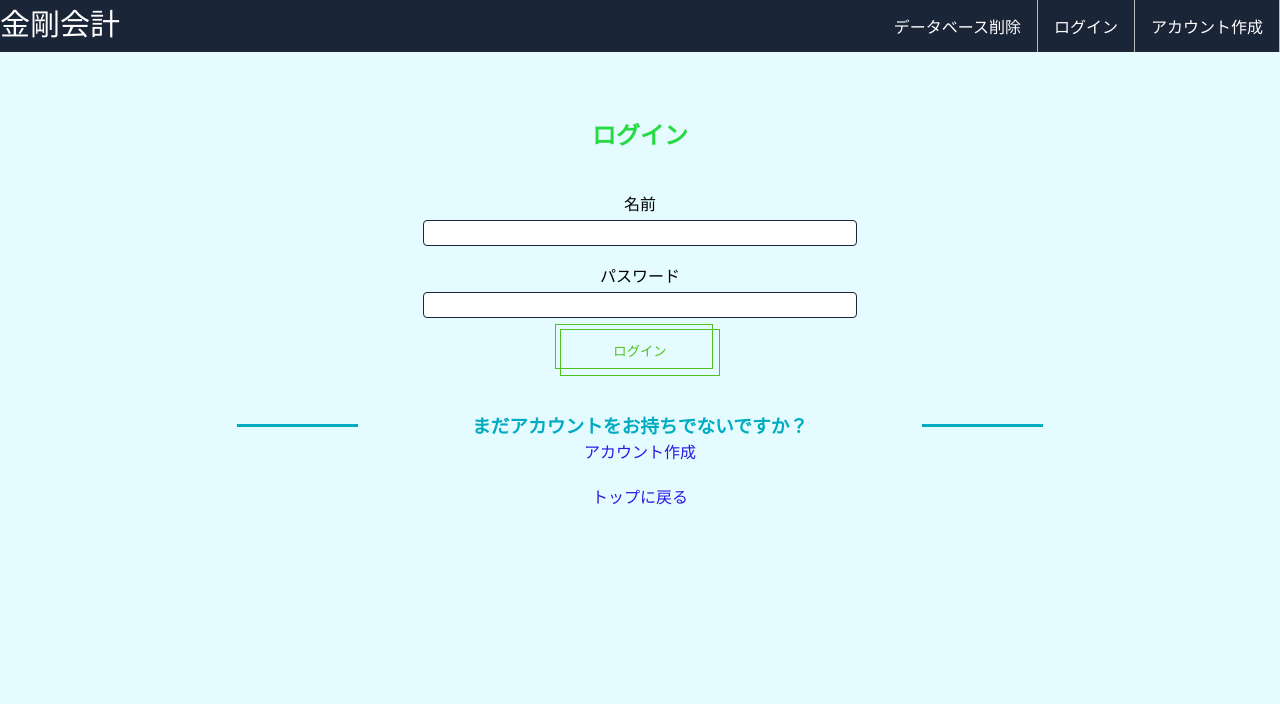
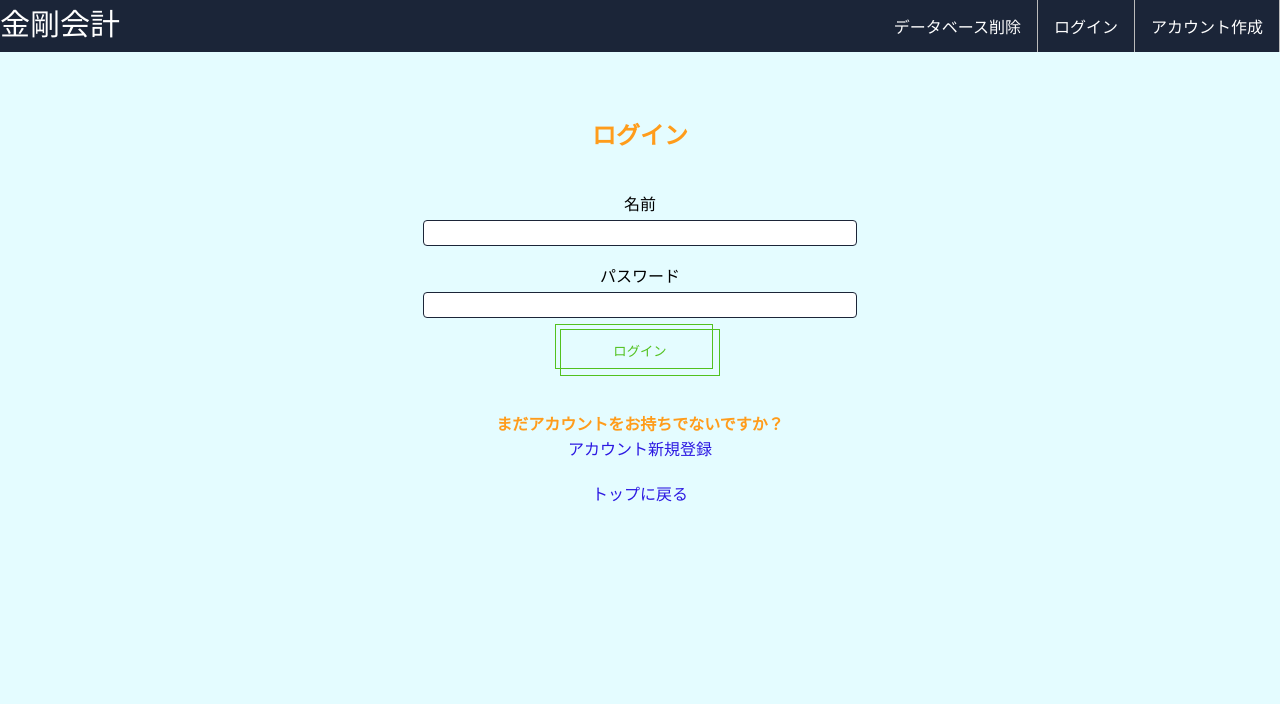
Before and after one commit to gangigammo/Diamond, a Django app: page /signin/ in a window 1280 px wide. Shown: the top 704 px of the page. Run offline with Django 3.2, Linux system fonts and the light colour scheme.

Commit message:
微調整

```diff
--- a/Diamond/financial/static/financial/signin.css
+++ b/Diamond/financial/static/financial/signin.css
@@ -1,3 +1,5 @@
+
+
 .signin {
     position: relative;
     width: 100%;
@@ -19,32 +21,13 @@
 .signinh2 {
     position: relative;
 	text-align: center;
-	color: rgb(39, 218, 68);
+	color: rgb(255, 156, 27);
 }
 
-.signinh3 {
-	position: relative;
-	display: inline-block;
-	width: 70%;
-	padding: 0 17%;
+.signinh4 {
+    position: relative;
 	text-align: center;
-	color:#00acc1;
-}
-.signinh3::before,
-.signinh3::after {
-	content: '';
-	position: absolute;
-	top: 50%;
-	display: inline-block;
-	width: 15%;
-	height: 3px;
-	border-top: 3px solid #00acc1;
-}
-.signinh3::before {
-	left:0;
-}
-.signinh3::after {
-	right: 0;
+	color: rgb(255, 156, 27);
 }
 
 .signin input[type='text'] {
--- a/Diamond/financial/static/financial/signup.css
+++ b/Diamond/financial/static/financial/signup.css
@@ -39,7 +39,11 @@
 	right: 0;
 }
 
-
+.signuph4 {
+    position: relative;
+	text-align: center;
+	color: rgb(255, 156, 27);
+}
 
 .signup p {
     font-family: "YuGothic","Yu Gothic","Meiryo","ヒラギノ角ゴ","sans-serif";
--- a/Diamond/financial/templates/signin.html
+++ b/Diamond/financial/templates/signin.html
@@ -41,9 +41,8 @@
             {% csrf_token %}
             <button type="submit" name="action" bvalue="send" class="signinButton">ログイン</button>
         </form>
-        <h3 class="signinh3">まだアカウントをお持ちでないですか？</h3>
-        <br>
-        <a href="/signup/">アカウント作成</a>
+        <h4 class="signinh4">まだアカウントをお持ちでないですか？</h4>
+        <a href="/signup/">アカウント新規登録</a>
         <br>
         <br>
         <a href="/">トップに戻る</a>
--- a/Diamond/financial/templates/signup.html
+++ b/Diamond/financial/templates/signup.html
@@ -40,7 +40,9 @@
             {% csrf_token %}
             <button type="submit" name="action" bvalue="send" class="signupButton">登録</button>
         </form>
+        <h4 class="signuph4">すでにアカウントをお持ちですか？</h4>
         <a href="/signup/">ログイン</a>
+        <br>
         <br>
         <a href="/">トップに戻る</a>
     </div>
```
Also changed, not shown: Diamond/financial/templates/view.html (+4 -3 lines), Diamond/financial/templates/home.html (line endings or trailing spaces).
